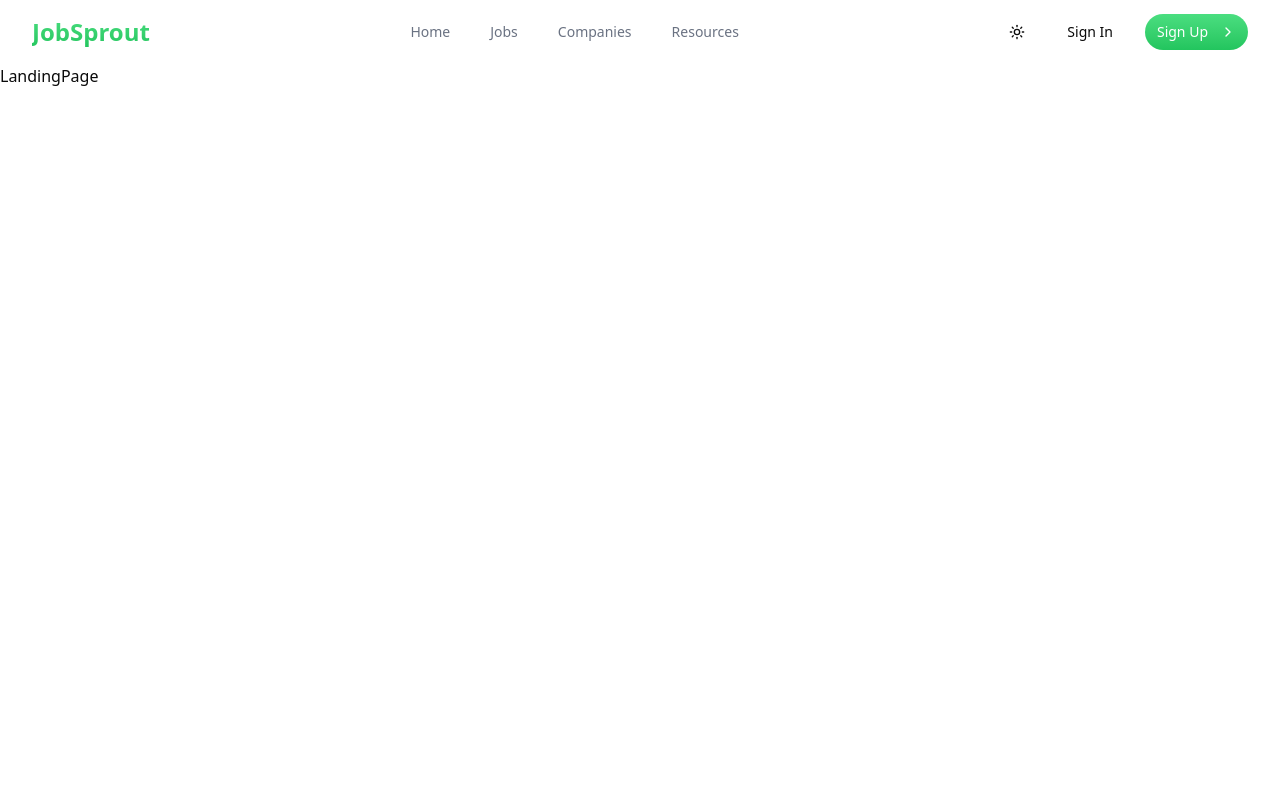
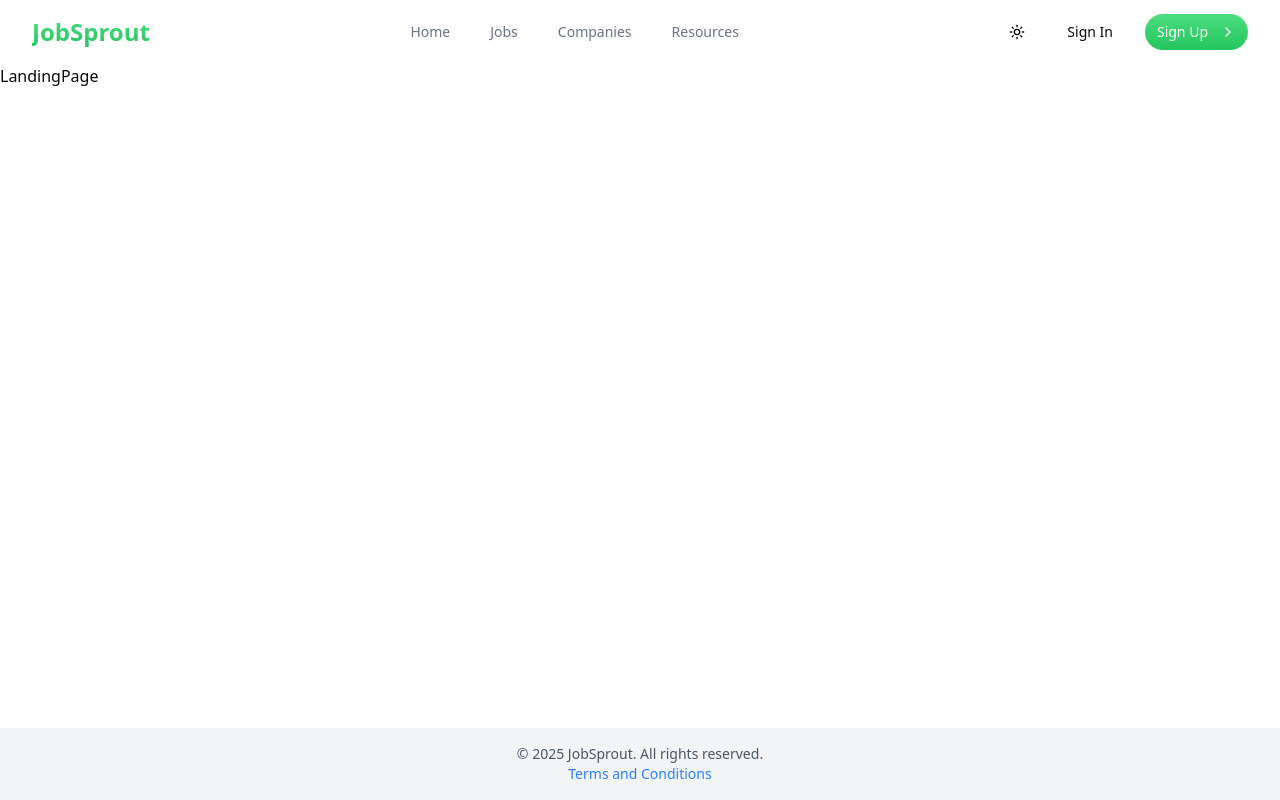
Before and after one commit to Haeryz/JobSprout, a React (Vite) app in the folder frontend/: page / in a window 1280 px wide. Built offline with nearby package versions, Linux system fonts and the light colour scheme.

Commit message:
feat: enhance PublicLayout with Footer component and conditional rendering
Adds the Footer component to the PublicLayout, ensuring it only appears on non-auth pages. This improves the layout's structure and user experience by providing consistent navigation elements.

```diff
--- a/frontend/src/layouts/PublicLayout.tsx
+++ b/frontend/src/layouts/PublicLayout.tsx
@@ -1,16 +1,21 @@
 import { Outlet, useLocation } from 'react-router-dom'
 import Navbar from '@/components/custom/Navbar'
+import Footer from '@/components/custom/Footer'
 
 const PublicLayout = () => {
   const location = useLocation()
   const isLandingPage = location.pathname === '/'
+  const isAuthPage = location.pathname.startsWith('/auth')
 
   return (
-    <div className="flex flex-col min-h-svh">
+    <div className="flex flex-col min-h-screen w-full">
       {isLandingPage && <Navbar />}
       <main className="flex-grow">
         <Outlet />
       </main>
+      {!isAuthPage && (
+        <Footer />
+      )}
     </div>
   )
 }
```
